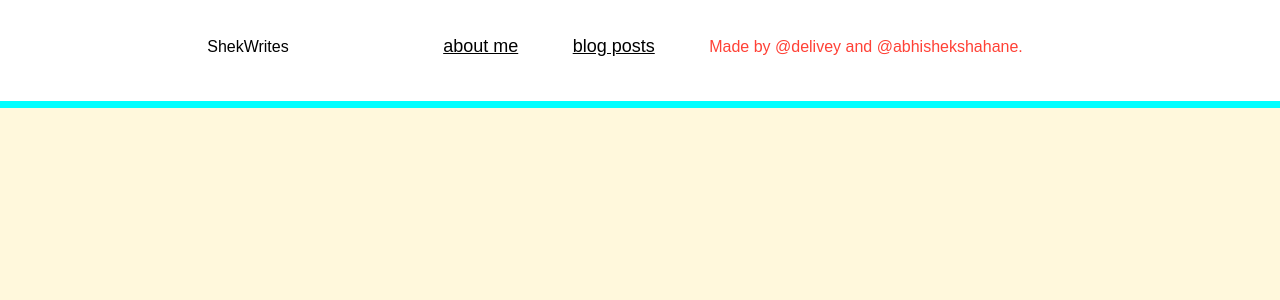
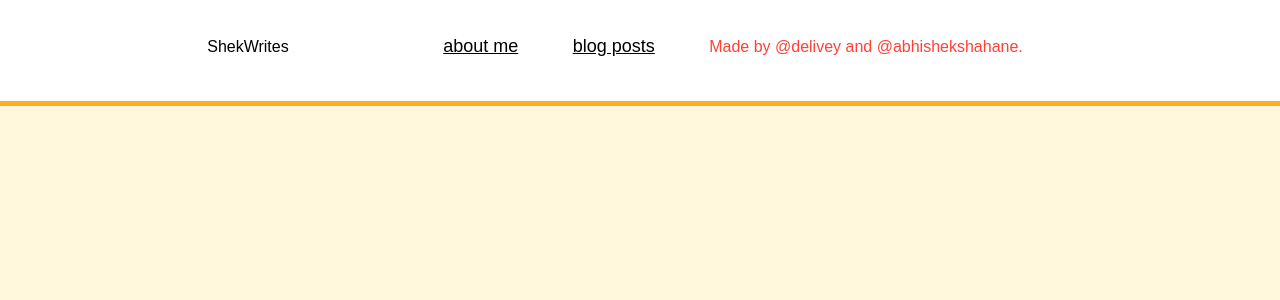
Before and after one commit to abhishekshahane/the-old-shekwrites, a Flask app: page / in a window 1280 px wide. Shown: the top 300 px of the page. Run offline with Flask 2, Linux system fonts and the light colour scheme.

Commit message:
Update style.css

```diff
--- a/static/style.css
+++ b/static/style.css
@@ -14,7 +14,7 @@ body
     text-align: center;
     padding: 20px 0 0px 0;
     padding-top: 30px;
-    border-bottom: 7px solid aqua;
+    border-bottom: 5px solid #FFAE20;
 }
 margin-top
 {
```
